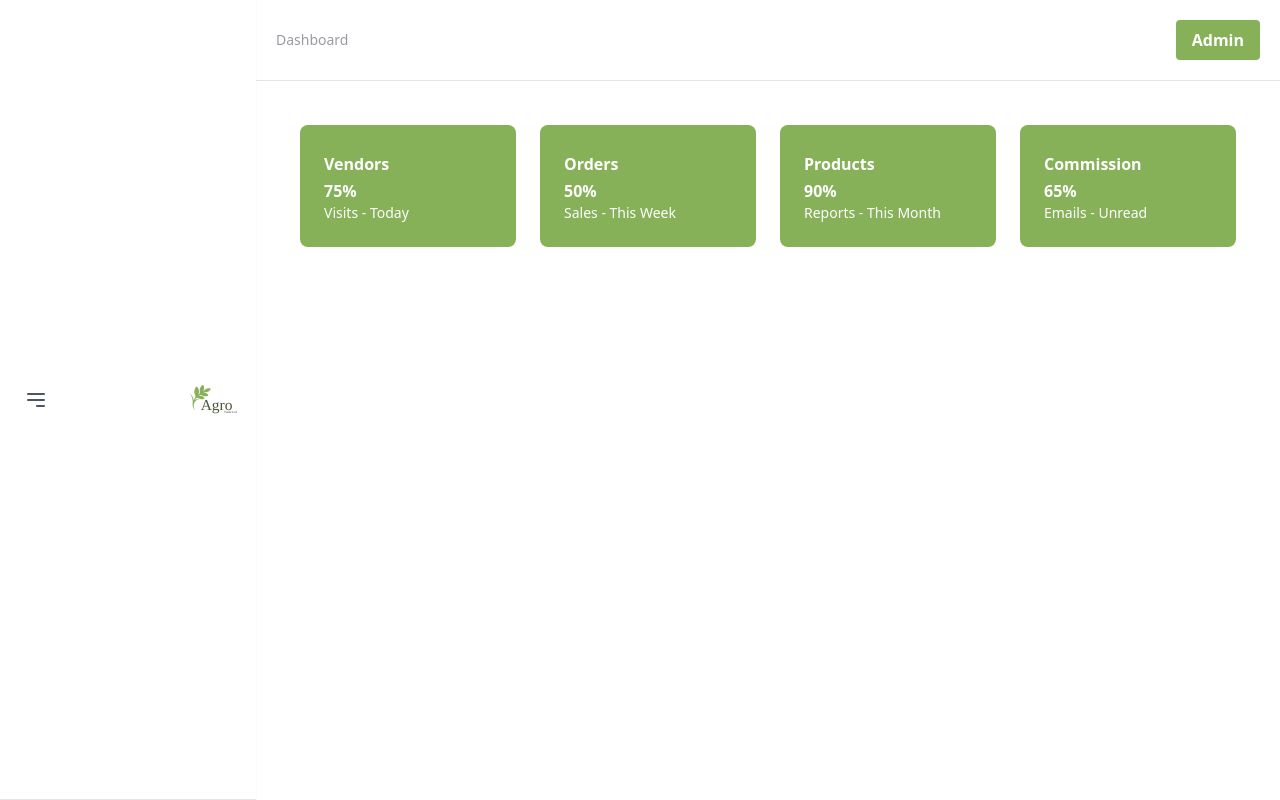
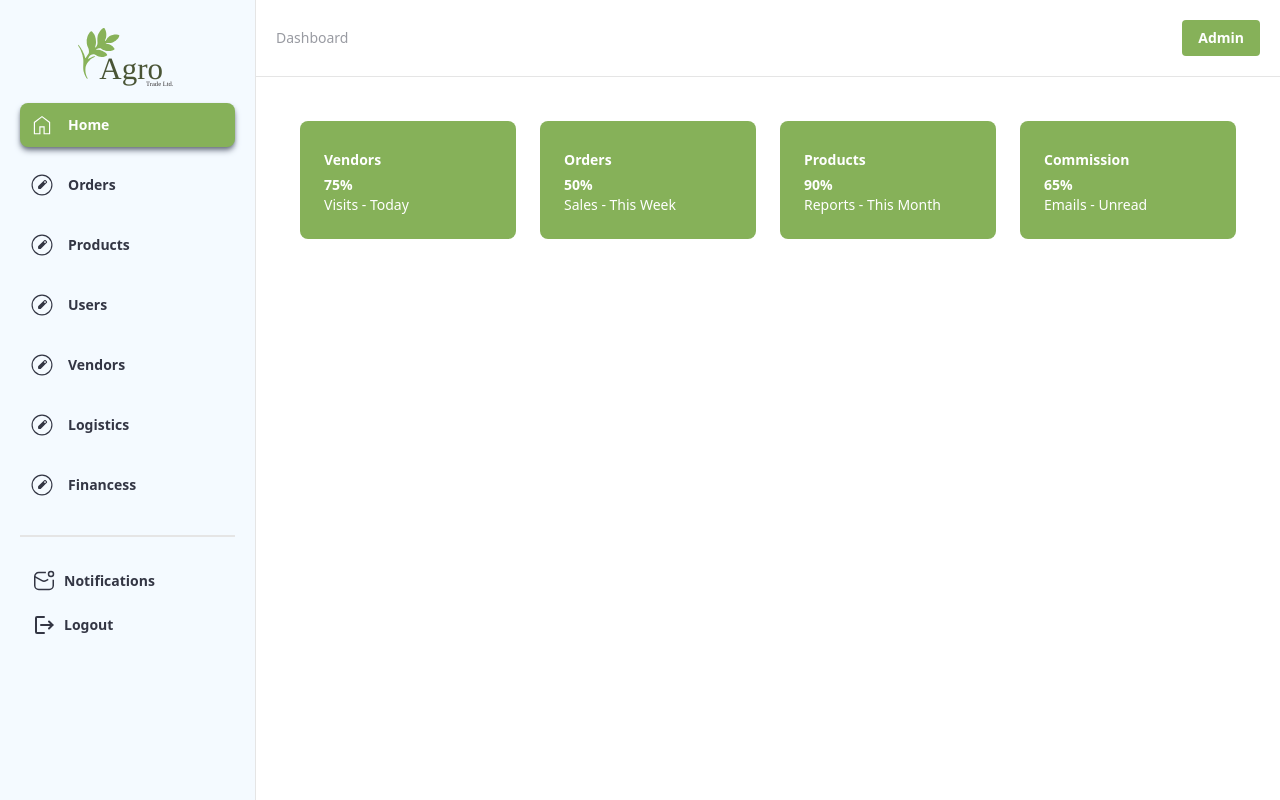
Before and after one commit to illestoo1/Agro_Admin, a Next.js app: page / in a window 1280 px wide. Built offline with nearby package versions, Linux system fonts and the light colour scheme; some icons are missing.

Commit message:
layout fixed

```diff
--- a/src/app/(Dashboard)/layout.tsx
+++ b/src/app/(Dashboard)/layout.tsx
@@ -1,9 +1,8 @@
 "use client";
-import React, { useState, useEffect } from "react";
+import React, { useState } from "react";
 import Link from "next/link";
 import { usePathname } from "next/navigation";
 import Image from "next/image";
-import { motion } from "framer-motion"; // Import framer-motion
 
 interface LinkItem {
   href: string;
@@ -13,7 +12,11 @@ interface LinkItem {
 
 export default function Sidebar({ children }: { children: React.ReactNode }) {
   const path = usePathname();
-  const [isSidebarOpen, setIsSidebarOpen] = useState(false); // State for mobile menu
+  const [isOpen, setIsOpen] = useState(false);
+
+  const toggleSidebar = () => {
+    setIsOpen(!isOpen);
+  };
 
   const links: LinkItem[] = [
     {
@@ -32,75 +35,45 @@ export default function Sidebar({ children }: { children: React.ReactNode }) {
       href: "/products",
       label: "Products",
       svgPath:
-        "M320 288v-22.336C320 154.688 405.504 64 512 64s192 90.688 192 201.664v22.4h131.072a32 32 0 0 1 31.808 28.8l57.6 576a32 32 0 0 1-31.808 35.2H131.328a32 32 0 0 1-31.808-35.2l57.6-576a32 32 0 0 1 31.808-28.8H320zm64 0h256v-22.336C640 189.248 582.272 128 512 128s-128 61.248-128 137.664v22.4zm-64 64H217.92l-51.2 512h690.56l-51.264-512H704v96a32 32 0 1 1-64 0v-96H384v96a32 32 0 0 1-64 0z",
+        "M12.003 21q-1.866 0-3.51-.708q-1.643-.709-2.859-1.924t-1.925-2.856T3 12.003t.709-3.51Q4.417 6.85 5.63 5.634t2.857-1.925T11.997 3t3.51.709q1.643.708 2.859 1.922t1.925 2.857t.709 3.509t-.708 3.51t-1.924 2.859t-2.856 1.925t-3.509.709M12 20q3.35 0 5.675-2.325T20 12t-2.325-5.675T12 4T6.325 6.325T4 12t2.325 5.675T12 20m-3.384-5.423v-1.073q0-.153.055-.297q.056-.143.187-.274l5.09-5.066q.148-.128.306-.19q.157-.061.315-.061q.172 0 .337.064t.302.193l.925.944q.123.149.187.308q.065.16.065.32q0 .159-.062.321t-.19.311l-5.066 5.065q-.13.131-.274.187t-.297.056H9.423q-.343 0-.575-.232q-.232-.233-.232-.576m5.959-4.177l.925-.956l-.925-.944l-.95.95z",
     },
     {
       href: "/user",
       label: "Users",
-      svgPath: "M17 8h1v11H2V8h1V6c0-2.76 2.24-5 5-5c.71 0 1.39.15...",
+      svgPath:
+        "M12.003 21q-1.866 0-3.51-.708q-1.643-.709-2.859-1.924t-1.925-2.856T3 12.003t.709-3.51Q4.417 6.85 5.63 5.634t2.857-1.925T11.997 3t3.51.709q1.643.708 2.859 1.922t1.925 2.857t.709 3.509t-.708 3.51t-1.924 2.859t-2.856 1.925t-3.509.709M12 20q3.35 0 5.675-2.325T20 12t-2.325-5.675T12 4T6.325 6.325T4 12t2.325 5.675T12 20m-3.384-5.423v-1.073q0-.153.055-.297q.056-.143.187-.274l5.09-5.066q.148-.128.306-.19q.157-.061.315-.061q.172 0 .337.064t.302.193l.925.944q.123.149.187.308q.065.16.065.32q0 .159-.062.321t-.19.311l-5.066 5.065q-.13.131-.274.187t-.297.056H9.423q-.343 0-.575-.232q-.232-.233-.232-.576m5.959-4.177l.925-.956l-.925-.944l-.95.95z",
     },
     {
       href: "/vendor",
       label: "Vendors",
       svgPath:
-        "M12.003 21q-1.866 0-3.51-.708q-1.643-.709-2.859-1.924t-1.925-2.856T3 12.003t.709-3.51Q4.417 6.85 5.63 5.634t2.857-1.925T11.997 3t3.51.709q1.643.708 2.859 1.922t1.925 2.857t.709 3.509t-.708 3.51t-1.924 2.859t-2.856 1.925t-3.509.709M12 20q3.35 0 5.675-2.325T20 12t-2.325-5.675T12 4T6.325 6.325T4 12t2.325 5.675T12 20m-3.384-5.423v-1.073q0-.153.055-.297q.056-.143.187-.274l5.09-5.066q.148-.128.306-.19q.157-.061.315-.061q.172 0 .337.064t.302.193l.925.944q.123.149.187.308q.065.16.065.32q0 .159-.062.321t-.19.311l-5.066 5.065q-.13.131-.274.187t-.297.056H9.423q-.343 0-.575-.232q-.232-.233-.232-.576m5.959-4.177l.925-.956l-.925-.944l-.95.95z",
+      "M12.003 21q-1.866 0-3.51-.708q-1.643-.709-2.859-1.924t-1.925-2.856T3 12.003t.709-3.51Q4.417 6.85 5.63 5.634t2.857-1.925T11.997 3t3.51.709q1.643.708 2.859 1.922t1.925 2.857t.709 3.509t-.708 3.51t-1.924 2.859t-2.856 1.925t-3.509.709M12 20q3.35 0 5.675-2.325T20 12t-2.325-5.675T12 4T6.325 6.325T4 12t2.325 5.675T12 20m-3.384-5.423v-1.073q0-.153.055-.297q.056-.143.187-.274l5.09-5.066q.148-.128.306-.19q.157-.061.315-.061q.172 0 .337.064t.302.193l.925.944q.123.149.187.308q.065.16.065.32q0 .159-.062.321t-.19.311l-5.066 5.065q-.13.131-.274.187t-.297.056H9.423q-.343 0-.575-.232q-.232-.233-.232-.576m5.959-4.177l.925-.956l-.925-.944l-.95.95z",
     },
     {
       href: "/Logistics",
       label: "Logistics",
-      svgPath: "M17 8h1v11H2V8h1V6c0-2.76 2.24-5 5-5c.71 0 1.39.15...",
+      svgPath:
+      "M12.003 21q-1.866 0-3.51-.708q-1.643-.709-2.859-1.924t-1.925-2.856T3 12.003t.709-3.51Q4.417 6.85 5.63 5.634t2.857-1.925T11.997 3t3.51.709q1.643.708 2.859 1.922t1.925 2.857t.709 3.509t-.708 3.51t-1.924 2.859t-2.856 1.925t-3.509.709M12 20q3.35 0 5.675-2.325T20 12t-2.325-5.675T12 4T6.325 6.325T4 12t2.325 5.675T12 20m-3.384-5.423v-1.073q0-.153.055-.297q.056-.143.187-.274l5.09-5.066q.148-.128.306-.19q.157-.061.315-.061q.172 0 .337.064t.302.193l.925.944q.123.149.187.308q.065.16.065.32q0 .159-.062.321t-.19.311l-5.066 5.065q-.13.131-.274.187t-.297.056H9.423q-.343 0-.575-.232q-.232-.233-.232-.576m5.959-4.177l.925-.956l-.925-.944l-.95.95z",
     },
     {
       href: "/finance",
       label: "Financess",
-      svgPath: "M17 8h1v11H2V8h1V6c0-2.76 2.24-5 5-5c.71 0 1.39.15...",
+      svgPath:
+        "M12.003 21q-1.866 0-3.51-.708q-1.643-.709-2.859-1.924t-1.925-2.856T3 12.003t.709-3.51Q4.417 6.85 5.63 5.634t2.857-1.925T11.997 3t3.51.709q1.643.708 2.859 1.922t1.925 2.857t.709 3.509t-.708 3.51t-1.924 2.859t-2.856 1.925t-3.509.709M12 20q3.35 0 5.675-2.325T20 12t-2.325-5.675T12 4T6.325 6.325T4 12t2.325 5.675T12 20m-3.384-5.423v-1.073q0-.153.055-.297q.056-.143.187-.274l5.09-5.066q.148-.128.306-.19q.157-.061.315-.061q.172 0 .337.064t.302.193l.925.944q.123.149.187.308q.065.16.065.32q0 .159-.062.321t-.19.311l-5.066 5.065q-.13.131-.274.187t-.297.056H9.423q-.343 0-.575-.232q-.232-.233-.232-.576m5.959-4.177l.925-.956l-.925-.944l-.95.95z",
     },
-
   ];
 
-  const toggleSidebar = () => setIsSidebarOpen(!isSidebarOpen);
+  return (
+    <div className="h-screen flex flex-col text-sm md:flex-row">
+      {/* Burger Menu */}
+      <div id="burger menu" className="lg:hidden block" onClick={toggleSidebar}>
+        <svg xmlns="http://www.w3.org/2000/svg" width="20" height="20" viewBox="0 0 24 24">
+          <path fill="currentColor" d="M3 18v-2h18v2zm0-5v-2h18v2zm0-5V6h18v2z"/>
+        </svg>
+      </div>
 
-  // Close sidebar when the path changes
-  useEffect(() => {
-    setIsSidebarOpen(false);
-  }, [path]);
-
-  return (
-    <div className="h-screen flex flex-col md:flex-row">
-      {/* Mobile Header with Hamburger */}
-      <header className="flex items-center w-1/5 justify-between p-4 border-b shadow-sm">
-        <button
-          onClick={toggleSidebar}
-          className="p-2 text-gray-600 hover:text-gray-800 focus:outline-none"
-        >
-          <svg
-            xmlns="http://www.w3.org/2000/svg"
-            className="h-6 w-6"
-            fill="none"
-            viewBox="0 0 24 24"
-            stroke="currentColor"
-          >
-            <path
-              strokeLinecap="round"
-              strokeLinejoin="round"
-              strokeWidth="2"
-              d="M4 6h16M4 12h16m-7 6h7"
-            />
-          </svg>
-        </button>
-        <Image alt="logo" width={50} height={50} src="/image/Logo.svg" />
-      </header>
-
-      {/* Sidebar with Framer Motion */}
-     <motion.nav
-        className={`w-full md:w-1/5 p-5 lg:block fixed flex-col justify-between z-10 border-r h-full bg-[#F4FAFF] transition-transform transform ${
-          isSidebarOpen ? "translate-x-0" : "-translate-x-full"
-        } md:translate-x-0`} // Always visible on md screens
-        initial={{ x: "-100%" }} // Animation only for mobile
-        animate={{ x: isSidebarOpen ? "0%" : "-100%" }}
-        exit={{ x: "-100%" }}
-        transition={{ type: "spring", stiffness: 30 }}
-      >
+      {/* Sidebar */}
+      <nav className={`w-full md:w-1/5 p-5 lg:block ${isOpen ? 'block' : 'hidden'} flex-col justify-between z-10 border-r h-full bg-[#F4FAFF] transition-all duration-300`}>
         <div className="flex items-center justify-center p-2">
           <Image alt="logo" width={100} height={100} src="/image/Logo.svg" />
         </div>
@@ -109,12 +82,11 @@ export default function Sidebar({ children }: { children: React.ReactNode }) {
             <li key={link.href} className="py-2">
               <Link
                 href={link.href}
-                className={`flex items-center p-2 gap-3 font-bold ${
+                className={`flex items-center p-2 gap-3 font-semibold ${
                   link.href === path
-                    ? "text-white bg-[#86B159] border-l-4 border-[#1b831b] rounded-lg shadow"
-                    : "text-[#333644]"
+                    ? "text-white bg-[#86B159] rounded-lg duration-300 shadow-gray-500 shadow-md"
+                    : "text-[#333644] hover:bg-[#86B159] hover:opacity-55 duration-300 hover:text-white rounded-lg "
                 }`}
-                onClick={() => setIsSidebarOpen(false)} // Close sidebar on click
               >
                 <svg
                   className="w-7 h-7"
@@ -131,7 +103,7 @@ export default function Sidebar({ children }: { children: React.ReactNode }) {
 
         {/* Logout Section */}
         <div className="border-t-2 mt-5">
-          <div className="p-3 px-7 space-y-5 gap-3">
+          <div className="p-3 mt-5 space-y-5 gap-3">
             {/* Notification and Logout Buttons */}
             <div className="flex space-x-2 items-center font-semibold text-[#333644] hover:text-[#86B159]">
               <svg
@@ -174,7 +146,7 @@ export default function Sidebar({ children }: { children: React.ReactNode }) {
             </div>
           </div>
         </div>
-      </motion.nav>
+      </nav>
 
       {/* Main Content */}
       <div className="flex-grow md:w-4/5">
```
